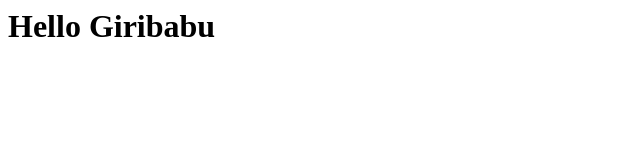
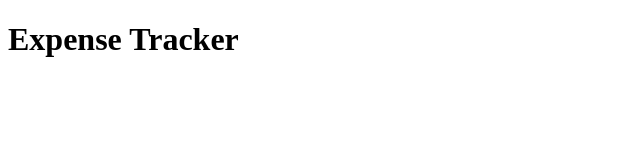
Before and after one commit to Giribabu1492/docker-course, a plain HTML site: page expense-docker-project/frontend/index.html in a window 1280 px wide. Shown: the whole page, without its empty margins (0-640 px from the left). Drawn offline with Linux system fonts and the light colour scheme.

Commit message:
new-from

```diff
--- a/expense-docker-project/frontend/index.html
+++ b/expense-docker-project/frontend/index.html
@@ -1 +1,11 @@
-<h1>Hello Giribabu</h1>
+<!DOCTYPE html>
+<html lang="en">
+<head>
+    <meta charset="UTF-8">
+    <meta name="viewport" content="width=device-width, initial-scale=1.0">
+    <title>Document</title>
+</head>
+<body>
+    <h1>Expense Tracker</h1>
+</body>
+</html>
```
